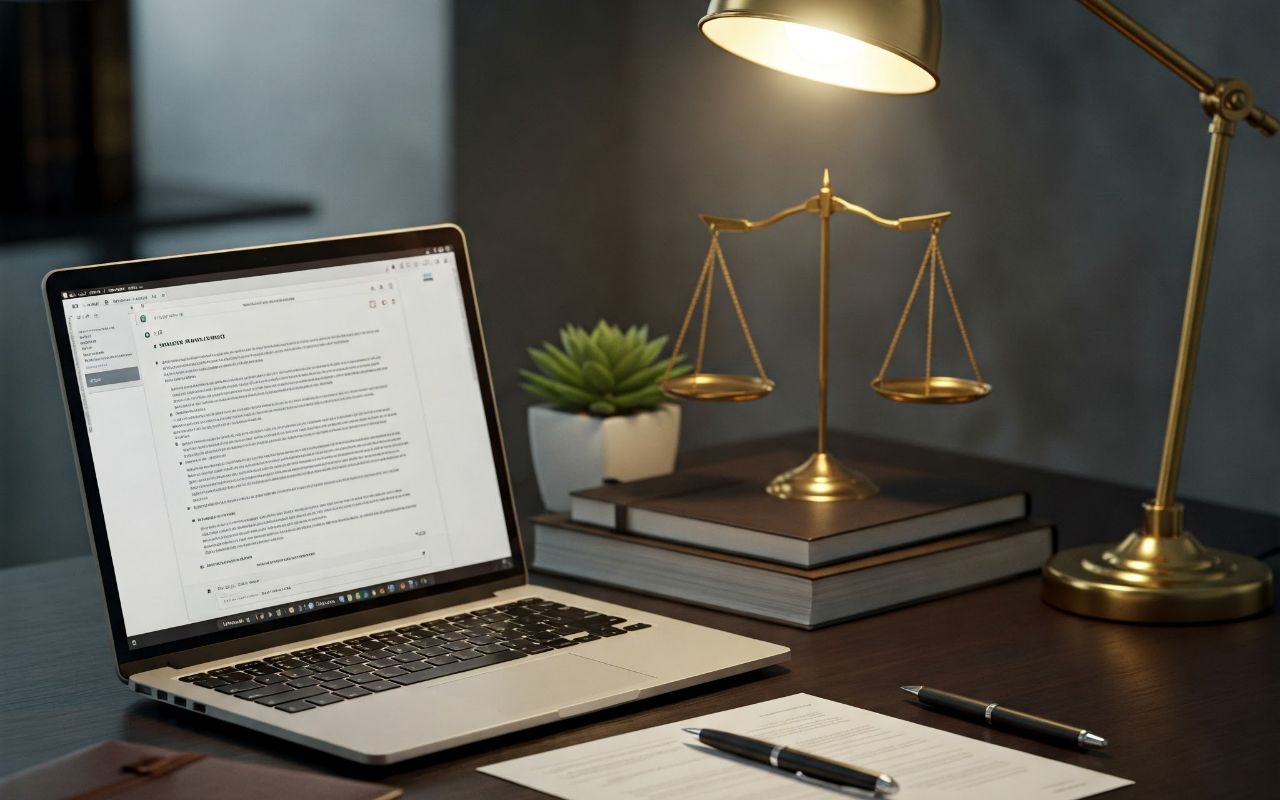
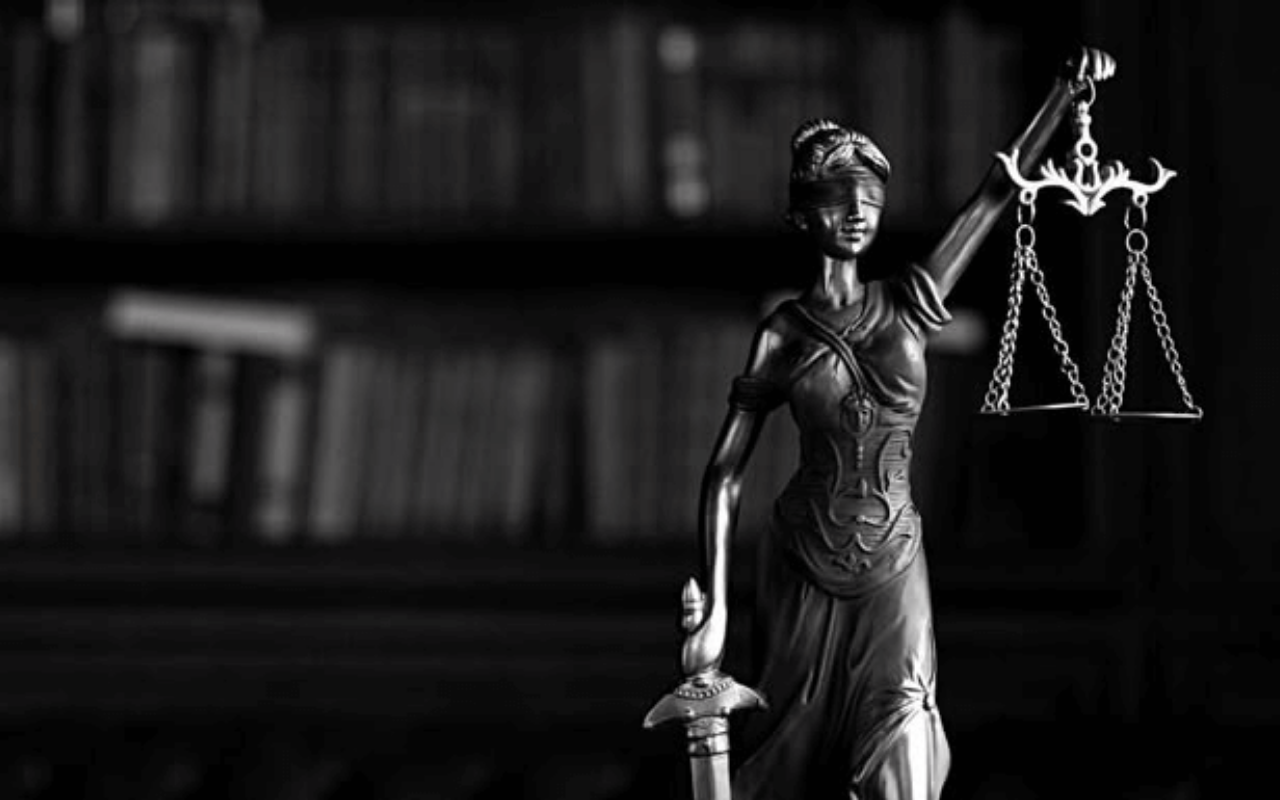
Before and after one commit to ManelFer/AdvLadingpage, a Next.js app in the folder lading-adv/: page / in a window 1280 px wide. Built offline with nearby package versions, Linux system fonts and the light colour scheme.

Commit message:
iniciei o service
tentando fazer um quadrado na foto

```diff
--- a/lading-adv/src/app/_components/services.tsx
+++ b/lading-adv/src/app/_components/services.tsx
@@ -0,0 +1,25 @@
+import Image from "next/image";
+import service from '../../../public/service.png';
+
+export function Service() {
+    return (
+        <section className="w-full h-screen bg-gray-800 text-white relative"> {/* Fundo cinza e ocupa toda a tela */}
+            <div className="absolute inset-0">
+                <Image
+                    src={service}
+                    alt="Fundo"
+                    layout="fill"
+                    objectFit="cover"
+                    quality={90}
+                />
+                <div className="absolute inset-0 bg-black opacity-50" /> {/* Camada de opacidade */}
+            </div>
+            <div className="relative z-10 text-white text-center"> {/* Texto sobreposto */}
+                <h1 className="text-4xl font-bold mb-4">Nossos Serviços</h1>
+                <div className="container mx-auto p-4 outline outline-white outline-offset-4 shadow-md w-full h-64 flex items-center justify-center"> {/* Quadrado perfeito */}
+
+                </div>
+            </div>
+        </section>
+    );
+}
--- a/lading-adv/src/app/page.tsx
+++ b/lading-adv/src/app/page.tsx
@@ -1,11 +1,13 @@
 import { About } from './_components/about';
 import {Hero} from './_components/hero';
+import {Service} from './_components/services'
 
 export default function Home() {
   return (
     <main>
       <Hero />
       <About />
+      <Service/>
     </main>
   );
 }
```
Also changed, not shown: lading-adv/public/service.png (added).
